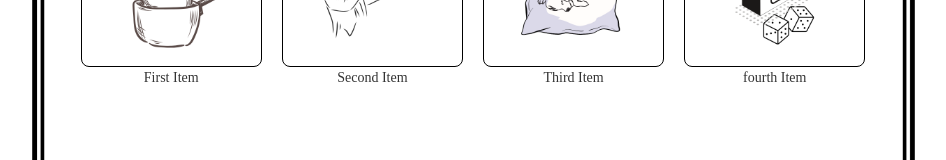
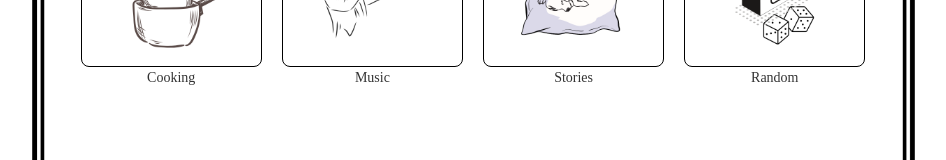
Before and after one commit to dijisolanke/ihdytv, a Next.js app: page / in a window 1280 px wide. Shown: the part 377-537 px from the top of the page, without its empty margins (207-1153 px from the left). Built offline with nearby package versions, Linux system fonts and the light colour scheme.

Commit message:
correct name added to home page links

```diff
--- a/src/app/page.tsx
+++ b/src/app/page.tsx
@@ -17,10 +17,10 @@ const randomUrl = randomImg.src;
 
 export default function Home() {
   const childrenData = [
-    { text: "First Item", backgroundImage: cookingUrl },
-    { text: "Second Item", backgroundImage: musicUrl },
-    { text: "Third Item", backgroundImage: sleepUrl },
-    { text: "fourth Item", backgroundImage: randomUrl },
+    { text: "Cooking", backgroundImage: cookingUrl },
+    { text: "Music", backgroundImage: musicUrl },
+    { text: "Stories", backgroundImage: sleepUrl },
+    { text: "Random", backgroundImage: randomUrl },
   ];
 
   return (
```
